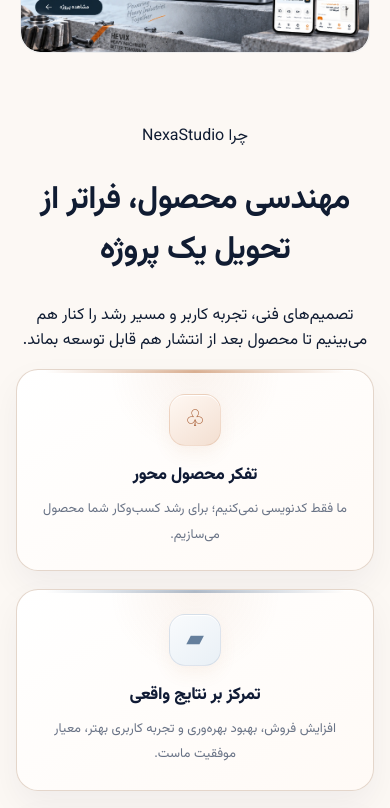
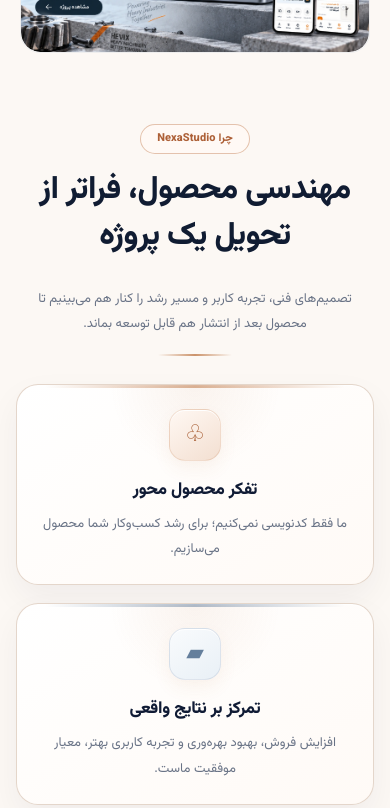
Before and after one commit to zohreksh/smartpilot, a Nuxt app: page / in a window 390 px wide. Shown: the part 1840-2648 px from the top of the page. Built offline with nearby package versions, Linux system fonts and the light colour scheme.

Commit message:
Create shared premium homepage section headings

```diff
--- a/assets/css/main.css
+++ b/assets/css/main.css
@@ -80,7 +80,11 @@ a {
   position: relative;
   z-index: 10;
   margin-top: 50px;
-  padding: 0 0 10px;
+  padding: 0 0 78px;
+  border-bottom: 1px solid rgba(226, 211, 199, 0.72);
+  background:
+    radial-gradient(circle at 50% 0%, rgba(184, 107, 53, 0.055), transparent 26%),
+    linear-gradient(180deg, #fcf8f4 0%, #fffaf6 100%);
 }
 .hero-floating-cards {
   display: grid;
@@ -170,35 +174,67 @@ a {
   font-size: 11px;
   line-height: 1.55;
 }
-.services-heading {
+.home-section-heading {
+  width: min(820px, 92%);
+  margin: 0 auto 34px;
   text-align: center;
 }
+
+.home-section-kicker {
+  display: inline-flex;
+  align-items: center;
+  justify-content: center;
+  min-height: 30px;
+  padding: 5px 16px;
+  border: 1px solid rgba(184, 107, 53, 0.38);
+  border-radius: 999px;
+  background: rgba(255, 249, 245, 0.88);
+  color: #ad6037;
+  font-size: 11px;
+  font-weight: 800;
+  letter-spacing: 0.01em;
+}
+
+.home-section-title {
+  max-width: 760px;
+  margin: 13px auto 8px;
+  color: #101c32;
+  font-size: clamp(30px, 3.2vw, 40px);
+  font-weight: 800;
+  line-height: 1.45;
+  letter-spacing: -0.022em;
+}
+
+.home-section-description {
+  max-width: 660px;
+  margin: 0 auto;
+  color: #697386;
+  font-size: 14px;
+  line-height: 1.9;
+}
+
+.home-section-rule {
+  display: block;
+  width: 74px;
+  height: 2px;
+  margin: 17px auto 0;
+  border-radius: 999px;
+  background: linear-gradient(90deg, transparent, rgba(184, 107, 53, 0.72), transparent);
+}
+
+.services-heading {
+  position: relative;
+}
+
 .services-badge {
-  display: inline-flex;
-  border: 1px solid #d86b4a;
-  color: #d86b4a;
-  border-radius: 999px;
-  padding: 4px 18px;
-  font-size: 14px;
-  background: #fff7f4;
+  box-shadow: inset 0 1px 0 rgba(255, 255, 255, 0.9);
 }
-.services-heading h2 {
-  font-size: 36px;
-  line-height: 1.3;
-  margin: 12px 0 6px;
-  color: #101c32;
-  font-weight: 800;
-}
-.services-heading p {
-  margin: 0;
-  color: var(--muted);
-  font-size: 16px;
-}
+
 .floating-services-grid {
   display: grid;
   grid-template-columns: repeat(4, 1fr);
   gap: 20px;
-  margin-top: 28px;
+  margin-top: 8px;
 }
 .service-card {
   position: relative;
@@ -312,5 +348,18 @@ a {
   }
   .services-section {
     margin-top: 20px;
+    padding-bottom: 60px;
+  }
+
+  .home-section-heading {
+    margin-bottom: 28px;
+  }
+
+  .home-section-title {
+    font-size: 30px;
+  }
+
+  .home-section-description {
+    font-size: 13px;
   }
 }
```
